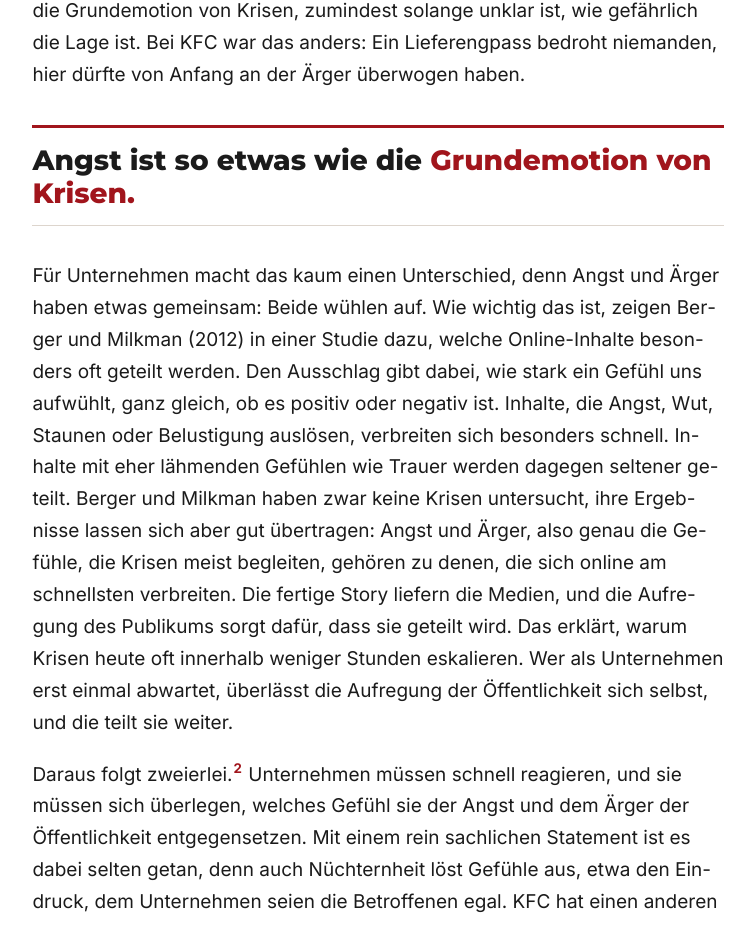
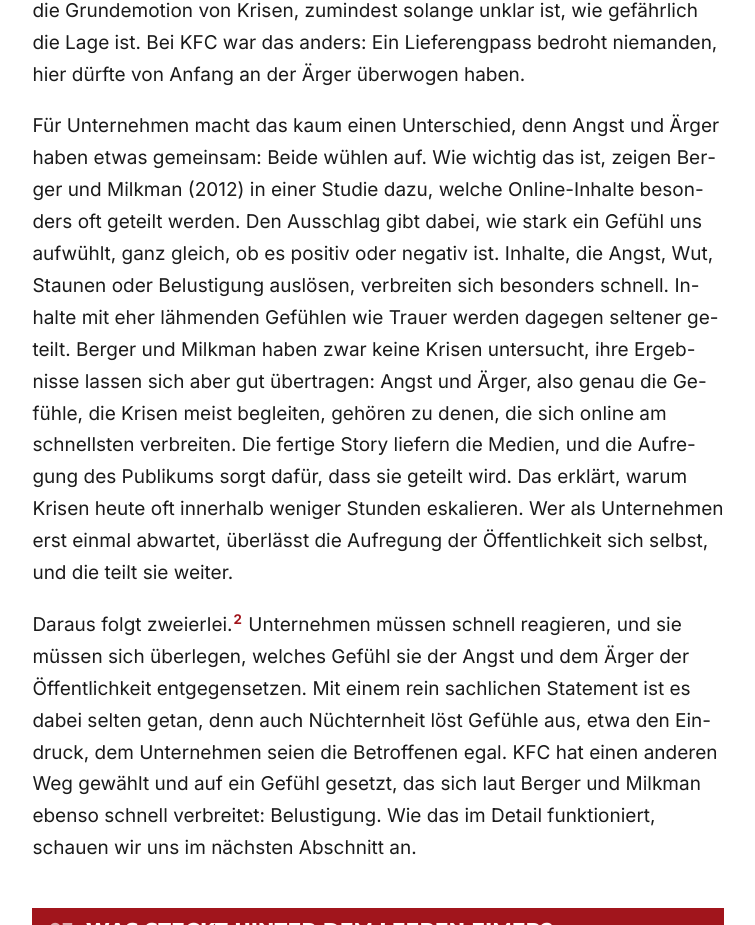
Before and after one commit to indeathunited-cloud/emotionalisierung-pr, a plain HTML site: page blog.html in a window 1280 px wide. Shown: the part 4455-5380 px from the top of the page, without its empty margins (262-1017 px from the left). Drawn offline with Linux system fonts and the light colour scheme.

Commit message:
Update blog.html

```diff
--- a/blog.html
+++ b/blog.html
@@ -179,7 +179,6 @@ strong.lead-in{color:var(--red)}
 
 <p>Wut und Mitgefühl entstehen erst, wenn die Öffentlichkeit über die Schuld urteilt. In den ersten Stunden einer Krise ist oft noch gar nicht klar, wer verantwortlich ist, und trotzdem empfinden die Menschen schon etwas. Yan Jin, Augustine Pang und Glen T. Cameron haben mit dem Integrated Crisis Mapping Model (ICM) untersucht, welche Emotionen Menschen in Krisen empfinden (Jin et al., 2012). Je nach Art der Krise erwarteten die Forschenden ein anderes Hauptgefühl. Ausgewertet wurde die Berichterstattung über 14 sehr unterschiedliche Krisen in den USA, von einem Akku-Rückruf über einen großen Stromausfall bis zu einem Amoklauf (S. 275). Fast überall trat aber zuerst dasselbe Gefühl auf: Angst (S. 286). Sie ist damit so etwas wie die Grundemotion von Krisen, zumindest solange unklar ist, wie gefährlich die Lage ist. Bei KFC war das anders: Ein Lieferengpass bedroht niemanden, hier dürfte von Anfang an der Ärger überwogen haben.</p>
 
-<div class="pull"><p>Angst ist so etwas wie die <span class="r">Grundemotion von Krisen.</span></p></div>
 
 <p>Für Unternehmen macht das kaum einen Unterschied, denn Angst und Ärger haben etwas gemeinsam: Beide wühlen auf. Wie wichtig das ist, zeigen Berger und Milkman (2012) in einer Studie dazu, welche Online-Inhalte besonders oft geteilt werden. Den Ausschlag gibt dabei, wie stark ein Gefühl uns aufwühlt, ganz gleich, ob es positiv oder negativ ist. Inhalte, die Angst, Wut, Staunen oder Belustigung auslösen, verbreiten sich besonders schnell. Inhalte mit eher lähmenden Gefühlen wie Trauer werden dagegen seltener geteilt. Berger und Milkman haben zwar keine Krisen untersucht, ihre Ergebnisse lassen sich aber gut übertragen: Angst und Ärger, also genau die Gefühle, die Krisen meist begleiten, gehören zu denen, die sich online am schnellsten verbreiten. Die fertige Story liefern die Medien, und die Aufregung des Publikums sorgt dafür, dass sie geteilt wird. Das erklärt, warum Krisen heute oft innerhalb weniger Stunden eskalieren. Wer als Unternehmen erst einmal abwartet, überlässt die Aufregung der Öffentlichkeit sich selbst, und die teilt sie weiter.</p>
 
```
